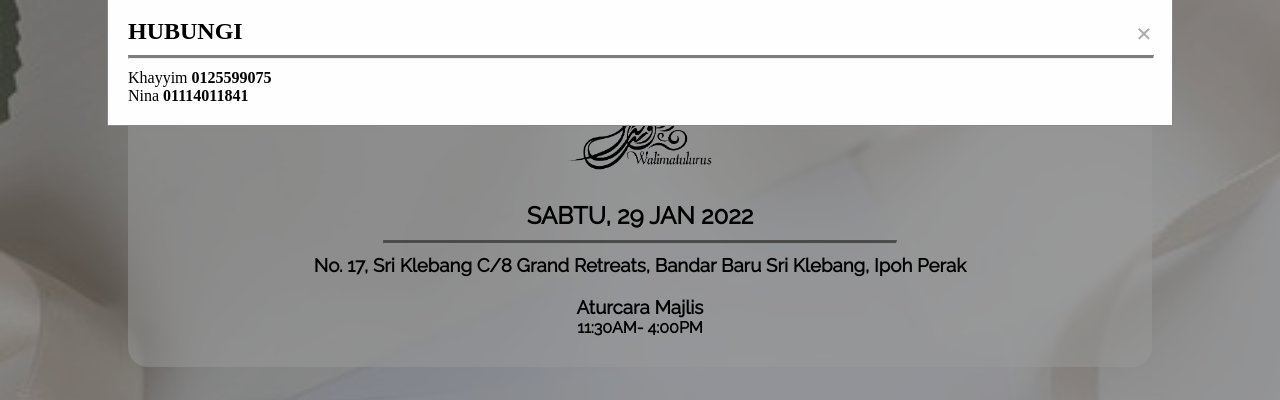
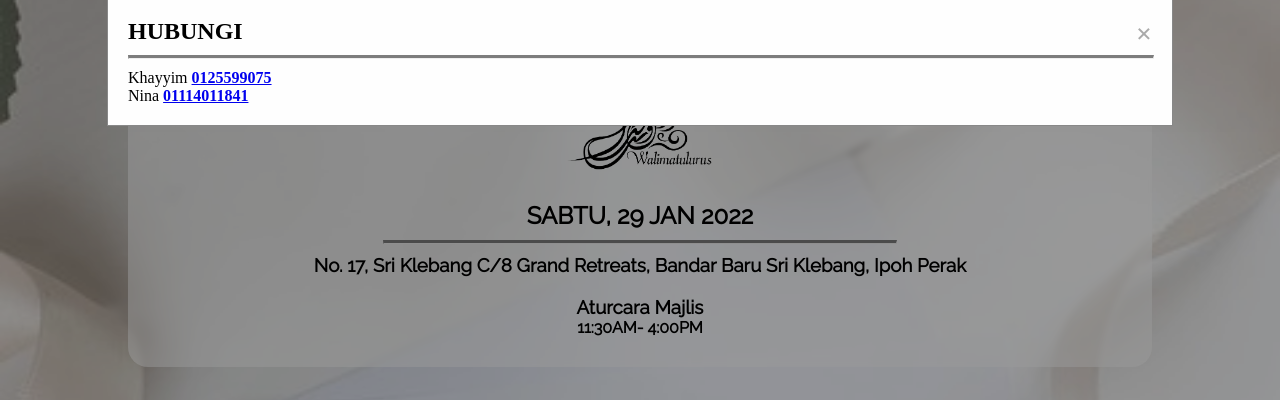
Before and after one commit to Dxhxm88/DigitalWeddingCard, a plain HTML site: page next.html in a window 1280 px wide. Both pictures are taken after a click on the button 571 px from the left and 565 px from the top of the page. Shown: the part 123-523 px from the top of the page. Drawn offline with Linux system fonts and the light colour scheme.

Commit message:
Update number link

```diff
--- a/next.html
+++ b/next.html
@@ -205,8 +205,8 @@
         <span class="close">&times;</span>
         <h2>HUBUNGI</h2>
         <hr style="width: 100%;">
-        <p>Khayyim <b>0125599075 </b></p>
-        <p>Nina <b>01114011841 </b></p>
+        <p>Khayyim <a href="tel:+60125599075"><b>0125599075 </b></a></p>
+        <p>Nina <a href="tel:+601114011841"><b>01114011841 </b></a></p>
         </div>
 
     </div>
```
